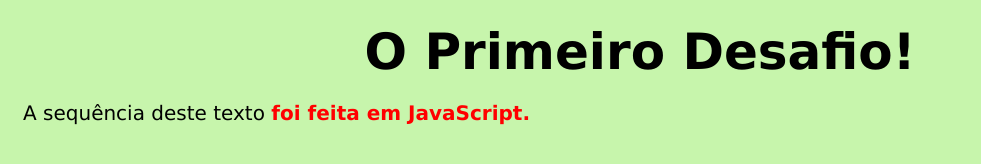
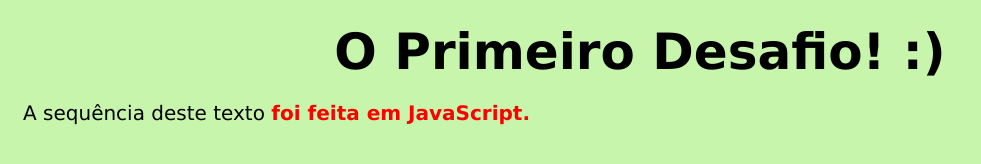
Before and after one commit to alishowsilabas/javascript7Dias, a plain HTML site: page index.html in a window 1280 px wide. Shown: the whole page, without its empty margins (0-981 px from the left). Drawn offline with Linux system fonts and the light colour scheme.

Commit message:
Commit estudos 07/08/23

```diff
--- a/index.html
+++ b/index.html
@@ -10,7 +10,7 @@
 </head>
 
 <body style="background-color: #b9f398cc;">
-    <h1> O Primeiro Desafio!  </h1>
+    <h1> O Primeiro Desafio! :) </h1>
 
     <p>A sequência deste texto <span id="continuacaoEmJS"></span>
         <script src="index.js"></script>
```
